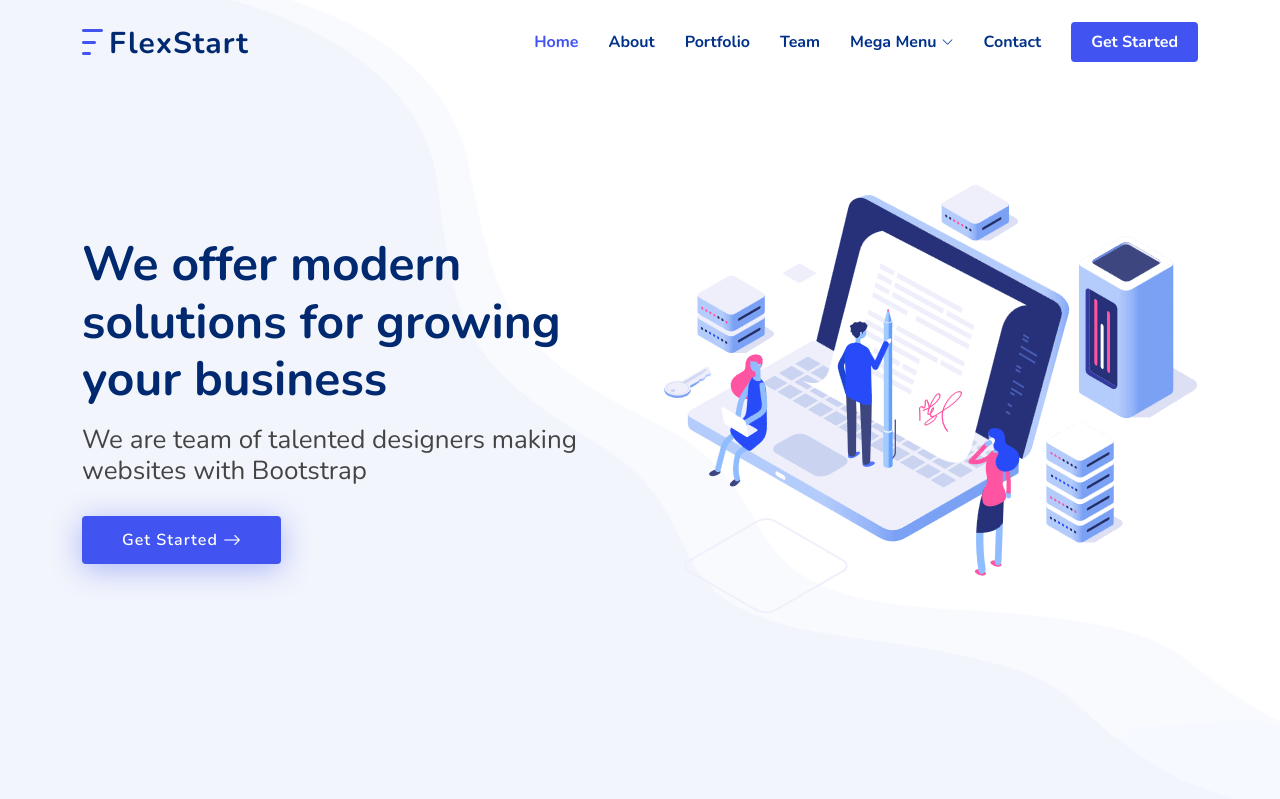
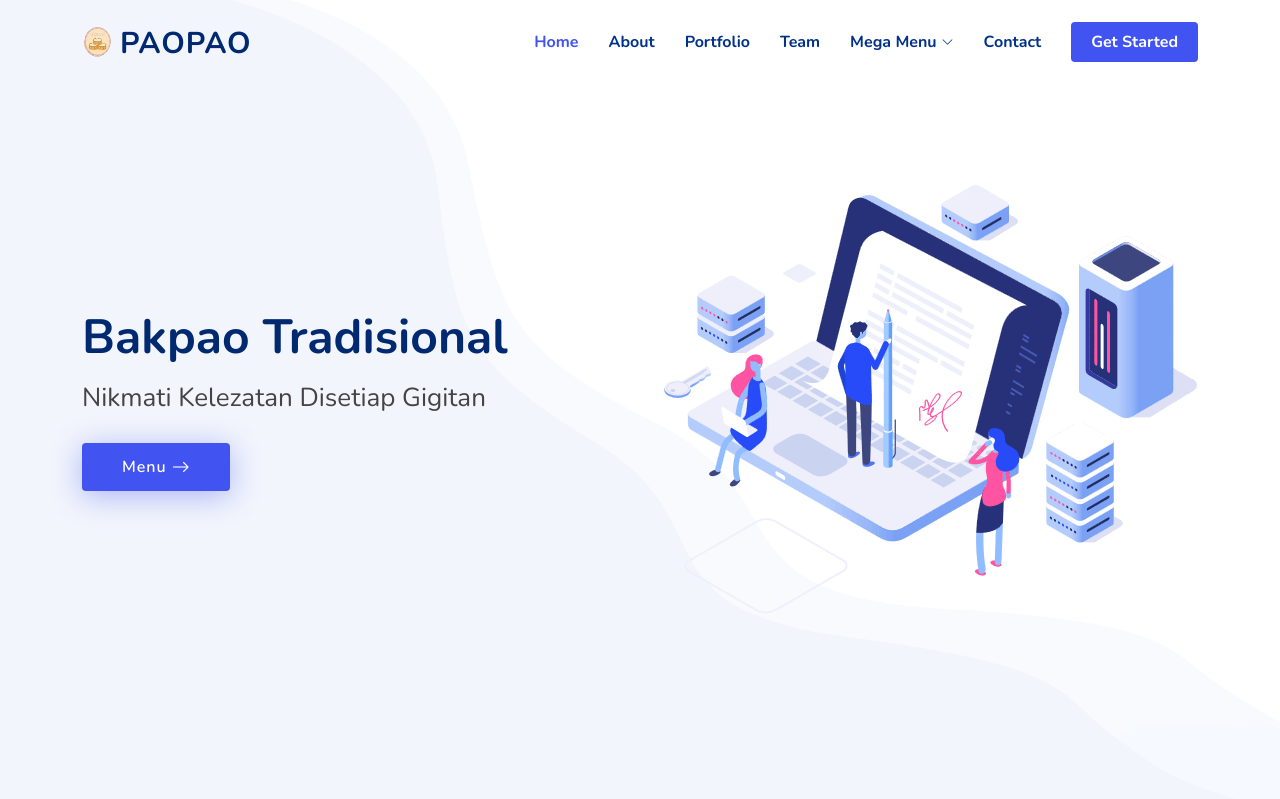
Before and after one commit to aminahhh/WebProgramming, a PHP site: page / in a window 1280 px wide. Shown: the top 799 px of the page. Run offline with PHP 8.4, Linux system fonts and the light colour scheme.

Commit message:
edit home

```diff
--- a/index.php
+++ b/index.php
@@ -43,8 +43,8 @@
     <div class="container-fluid container-xl d-flex align-items-center justify-content-between">
 
       <a href="index.html" class="logo d-flex align-items-center">
-        <img src="assets/img/logo.png" alt="">
-        <span>FlexStart</span>
+        <img src="assets/img/logo 32.png" alt="">
+        <span>PAOPAO</span>
       </a>
 
       <nav id="navbar" class="navbar">
@@ -93,12 +93,12 @@
     <div class="container">
       <div class="row">
         <div class="col-lg-6 d-flex flex-column justify-content-center">
-          <h1 data-aos="fade-up">We offer modern solutions for growing your business</h1>
-          <h2 data-aos="fade-up" data-aos-delay="400">We are team of talented designers making websites with Bootstrap</h2>
+          <h1 data-aos="fade-up">Bakpao Tradisional</h1>
+          <h2 data-aos="fade-up" data-aos-delay="400">Nikmati Kelezatan Disetiap Gigitan</h2>
           <div data-aos="fade-up" data-aos-delay="600">
             <div class="text-center text-lg-start">
               <a href="#about" class="btn-get-started scrollto d-inline-flex align-items-center justify-content-center align-self-center">
-                <span>Get Started</span>
+                <span>Menu</span>
                 <i class="bi bi-arrow-right"></i>
               </a>
             </div>
```
Also changed, not shown: assets/img/logo 16.png (added), assets/img/logo 32.png (added).
